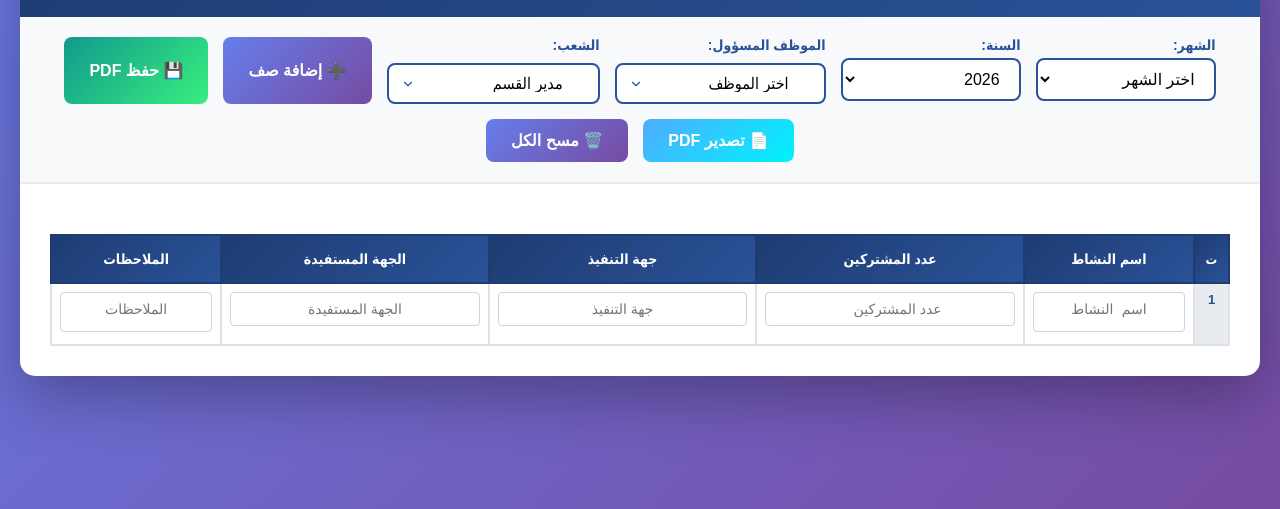
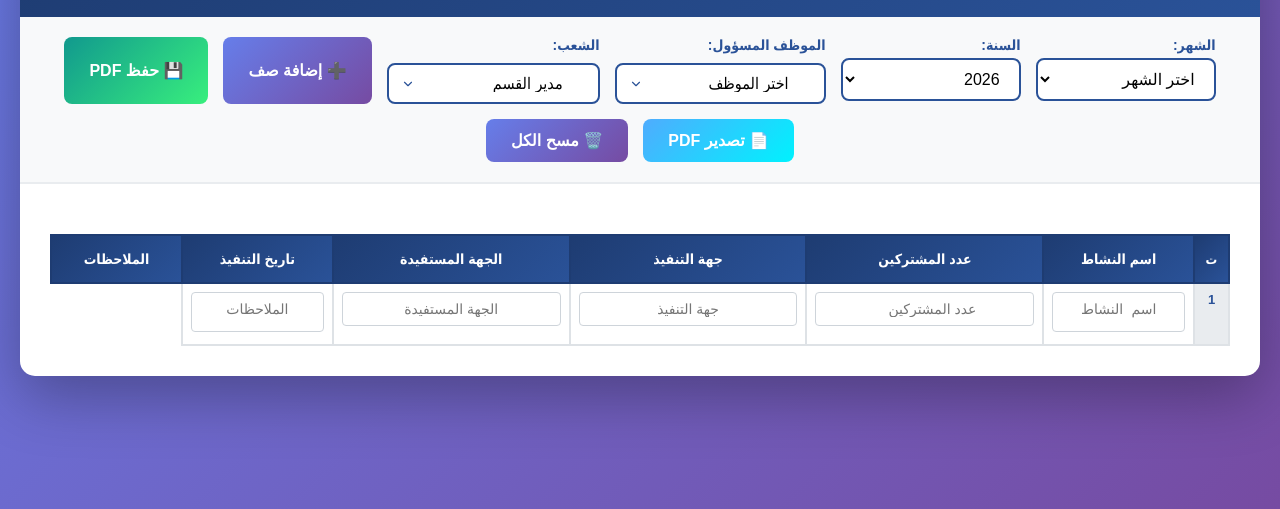
Before and after one commit to tasreehamnee-ux/anshmonth.com, a plain HTML site: page index.html in a window 1280 px wide. Shown: the part 291-800 px from the top of the page. Drawn offline with nearby package versions, Linux system fonts and the light colour scheme.

Commit message:
Update index.html

```diff
--- a/index.html
+++ b/index.html
@@ -674,6 +674,7 @@ edia(max-width: 768px) {
                         <th>عدد المشتركين</th>
                         <th>جهة التنفيذ</th>
                         <th>الجهة المستفيدة</th>
+                       <th>تاريخ التنفيذ</th>
                         <th>الملاحظات</th>
                     </tr>
                 </thead>
@@ -744,6 +745,7 @@ edia(max-width: 768px) {
                         executor: inputs[2].value,
                         beneficiary: inputs[3].value,
                         notes: inputs[4].value,
+                          date: inputs[5].value,
                     });
                 });
                 const data = {
@@ -896,6 +898,7 @@ edia(max-width: 768px) {
                                     <th style="border:2px solid #1e3c72;padding:4px;text-align:center;font-size:9px;width:60px;">عدد المشتركين</th>
                                     <th style="border:2px solid #1e3c72;padding:4px;text-align:center;font-size:9px;width:90px;">جهة التنفيذ</th>
                                     <th style="border:2px solid #1e3c72;padding:4px;text-align:center;font-size:9px;width:90px;">الجهة المستفيدة</th>
+                                    <th style="border:2px solid #1e3c72;padding:4px;text-align:center;font-size:10px;width:90px;">تاريخ التنفيذ</th>
                                     <th style="border:2px solid #1e3c72;padding:4px;text-align:center;font-size:9px;width:120px;">الملاحظات</th>
                                 </tr>
                             </thead>
```
